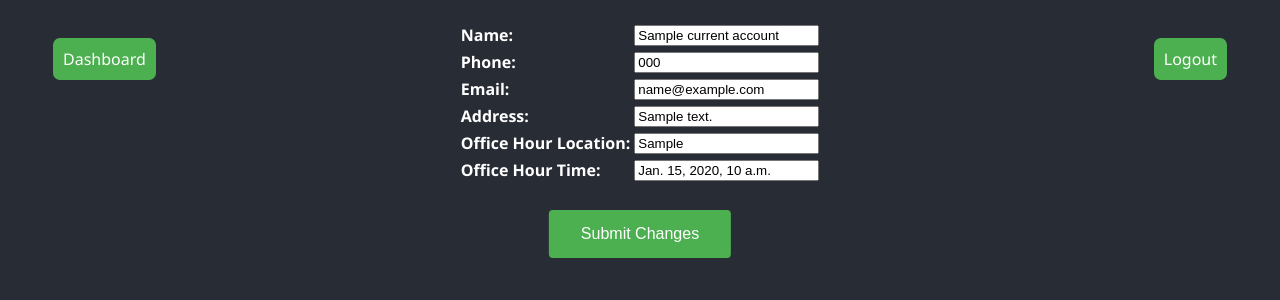
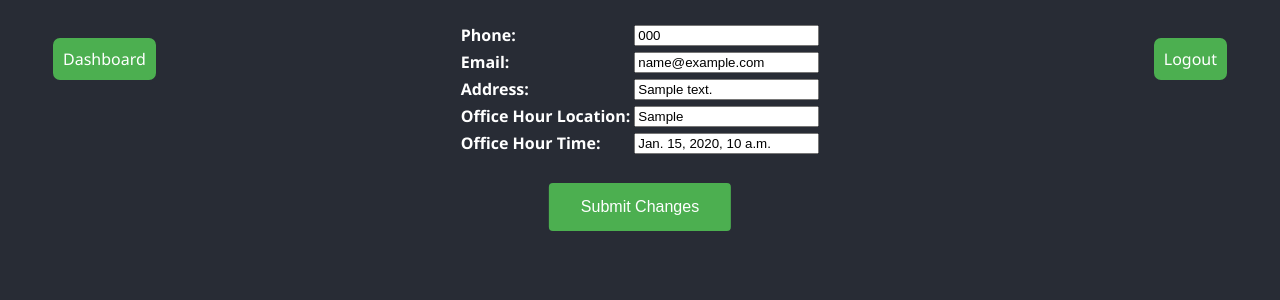
Before and after one commit to ILoveJRock/CSSCrusaders, a Django app: template templates/EditProfile.html in a window 1280 px wide. Shown: the top 300 px of the page. Run offline with Django 4.2, Linux system fonts and the light colour scheme; the template is opened without the code that fills it: most values are stand-ins (such as "Sample title", 1, 10 or a date in 2020); lists and menus that the app fills with data are empty.

Commit message:
Remove name field from EditProfile form

```diff
--- a/CS361_Project/views.py
+++ b/CS361_Project/views.py
@@ -91,7 +91,6 @@ class EditProfile(View):
         result = loginCheck(request, 2) # Everyone logged in can view
         if result: return result
         user = Account.objects.get(username=request.session['name'])
-        update_user_field(user, "name", request.POST.get("Name"))
         update_user_field(user, "phone", request.POST.get("Phone"))
         update_user_field(user, "email", request.POST.get("Email"))
         update_user_field(user, "address", request.POST.get("Address"))
--- a/templates/EditProfile.html
+++ b/templates/EditProfile.html
@@ -60,9 +60,6 @@
         {% csrf_token %}
         <table>
             <tr>
-                <th>Name: </th><th><input name="Name" type="text" value="{{ currentAccount.name }}"/></th>
-            </tr>
-            <tr>
                 <th>Phone: </th><th><input name="Phone" type="text" value="{{ currentAccount.phone }}"/></th>
             </tr>
             <tr>
```
